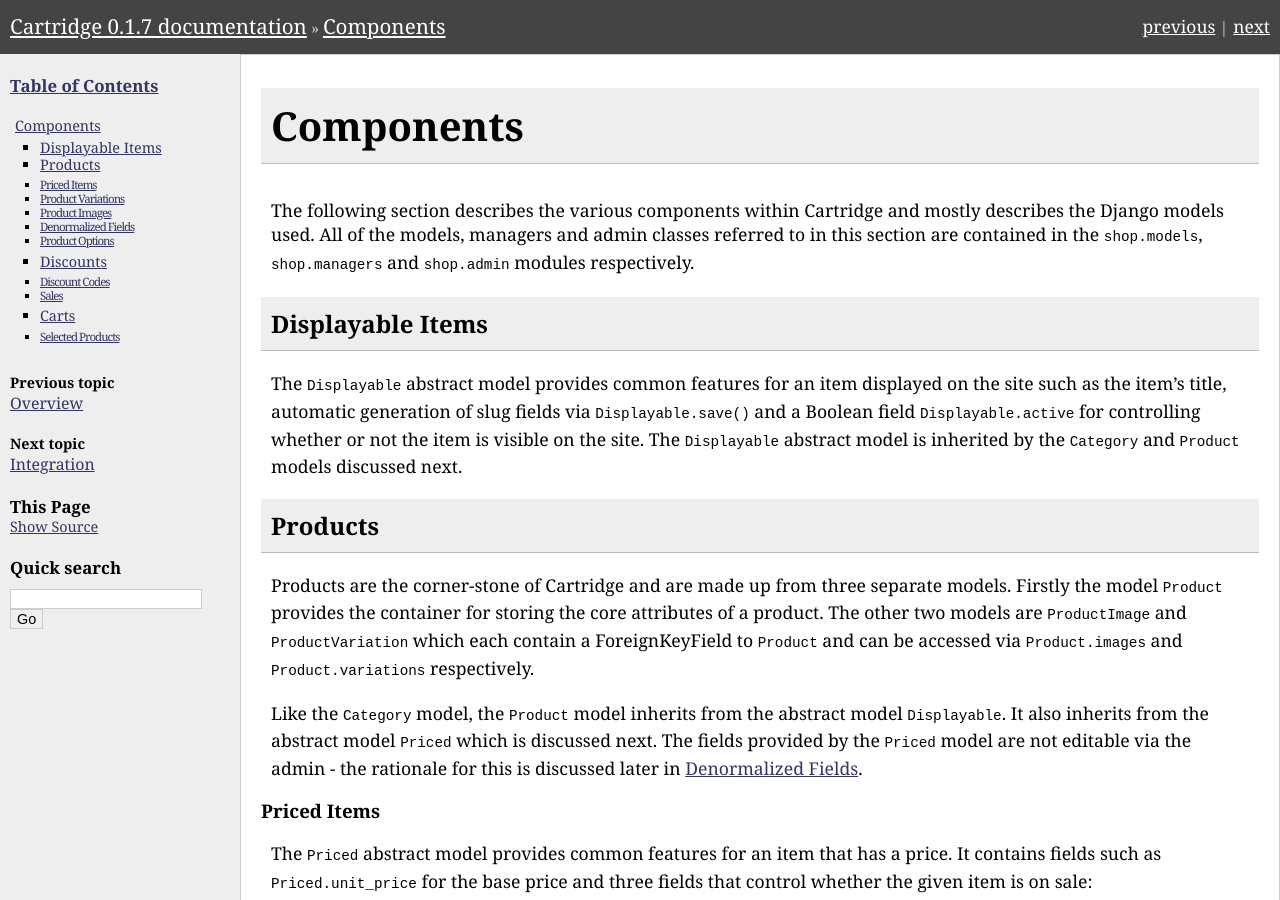
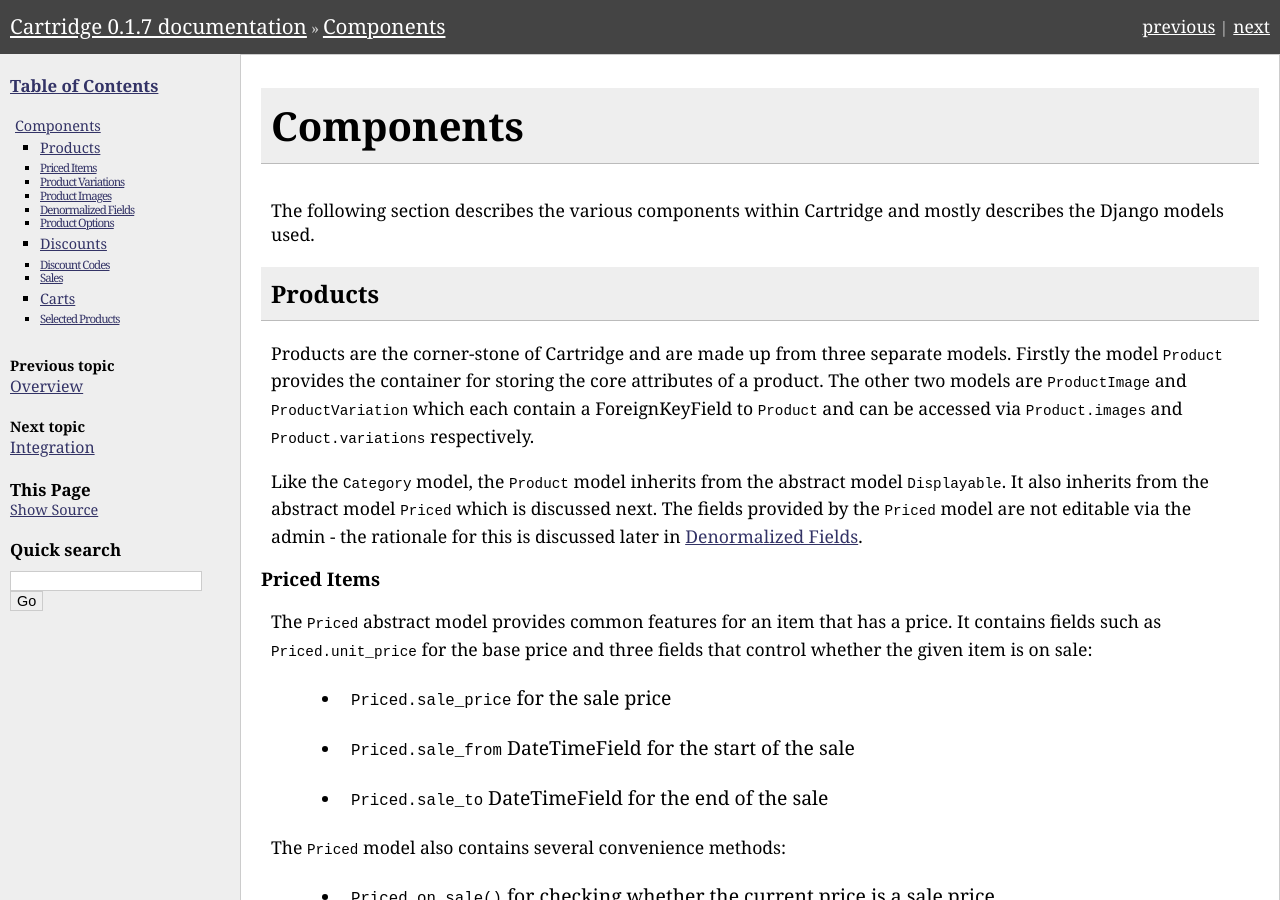
Before and after one commit to stephenmcd/cartridge, a Sphinx documentation site: the page built from docs/components.rst, in a window 1280 px wide and 900 px high. Built offline with Sphinx 7.4.7, drawn with Linux system fonts in a browser that asks for light colours.

Commit message:
Removed section from components docs that's no longer applicable as the features are provided by Mezzanine.

```diff
--- a/docs/components.rst
+++ b/docs/components.rst
@@ -3,19 +3,7 @@ Components
 ==========
 
 The following section describes the various components within Cartridge and
-mostly describes the Django models used. All of the models, managers and
-admin classes referred to in this section are contained in the
-``shop.models``, ``shop.managers`` and ``shop.admin`` modules respectively.
-
-Displayable Items
-=================
-
-The ``Displayable`` abstract model provides common features for an item
-displayed on the site such as the item's title, automatic generation of
-slug fields via ``Displayable.save()`` and a Boolean field
-``Displayable.active`` for controlling whether or not the item is visible
-on the site. The ``Displayable`` abstract model is inherited by the
-``Category`` and ``Product`` models discussed next.
+mostly describes the Django models used.
 
 Products
 ========
```
